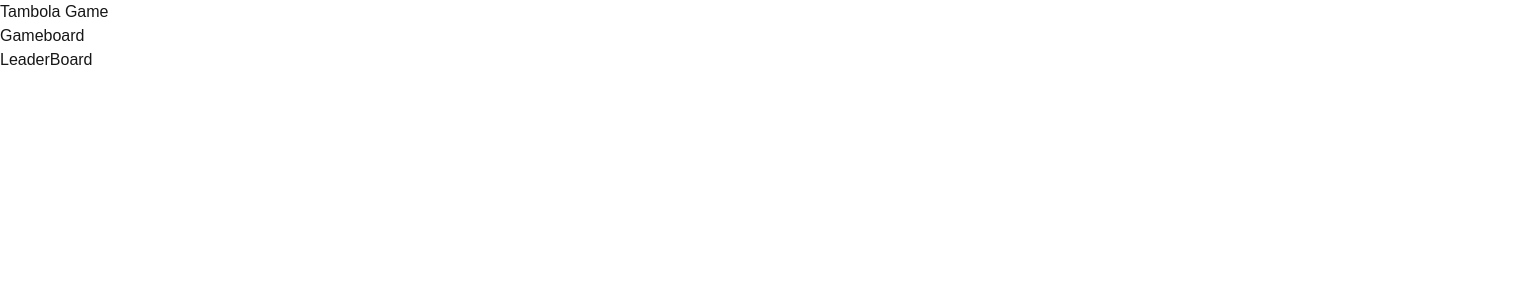
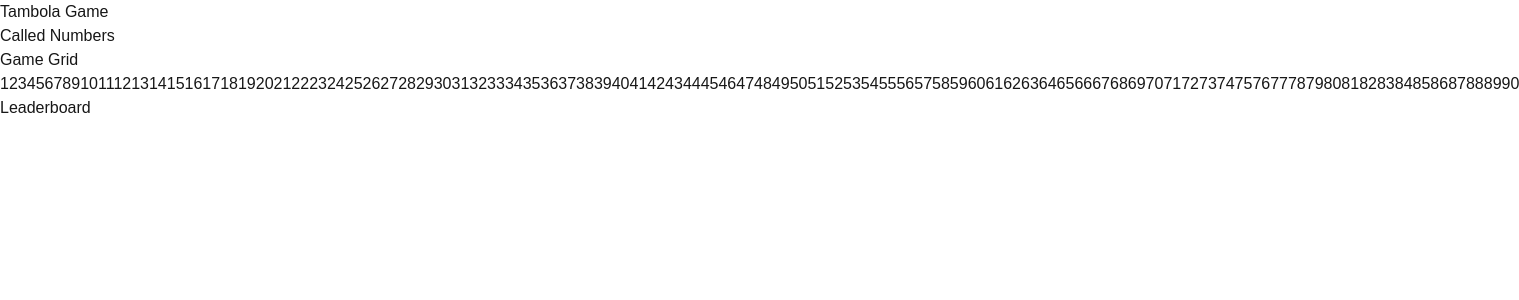
Before and after one commit to aman7thakurr/tambola-game, a Next.js app: page / in a window 1280 px wide. Shown: the top 300 px of the page, 1519 px wide, since content can reach past the window. Built offline with nearby package versions, Linux system fonts and the light colour scheme.

Commit message:
Add files via upload

```diff
--- a/src/app/game/GameBoard.tsx
+++ b/src/app/game/GameBoard.tsx
@@ -1,11 +1,41 @@
-import React from 'react'
+import { FC } from 'react';
 
-type Props = {}
-
-const Gameboard = (props: Props) => {
-  return (
-    <div>Gameboard</div>
-  )
+interface GameBoardProps {
+  calledNumbers: number[];
 }
 
-export default Gameboard
+const GameBoard: FC<GameBoardProps> = ({ calledNumbers }) => {
+  const generateGrid = () => {
+    const grid = [];
+    for (let i = 1; i <= 90; i++) {
+      grid.push(i);
+    }
+    return grid;
+  };
+
+  return (
+    <div className="game-board">
+      <h2>Called Numbers</h2>
+      <div className="called-numbers">
+        {calledNumbers.map((number) => (
+          <span key={number} className="called-number">
+            {number}
+          </span>
+        ))}
+      </div>
+      <h3>Game Grid</h3>
+      <div className="grid">
+        {generateGrid().map((number) => (
+          <span
+            key={number}
+            className={`grid-number ${calledNumbers.includes(number) ? 'marked' : ''}`}
+          >
+            {number}
+          </span>
+        ))}
+      </div>
+    </div>
+  );
+};
+
+export default GameBoard;
--- a/src/app/game/page.tsx
+++ b/src/app/game/page.tsx
@@ -6,8 +6,8 @@ const GamePage = () => {
   return (
     <div className="game-page">
       <h1>Tambola Game</h1>
-      <GameBoard />
-      <Leaderboard />
+      <GameBoard calledNumbers={[]} />
+      <Leaderboard players={[]} />
     </div>
   );
 };
--- a/src/app/leaderboard/LeaderBoard.tsx
+++ b/src/app/leaderboard/LeaderBoard.tsx
@@ -1,11 +1,22 @@
-import React from 'react'
+import { FC } from 'react';
 
-type Props = {}
-
-const LeaderBoard = (props: Props) => {
-  return (
-    <div>LeaderBoard</div>
-  )
+interface LeaderboardProps {
+  players: string[];
 }
 
-export default LeaderBoard
+const Leaderboard: FC<LeaderboardProps> = ({ players }) => {
+  return (
+    <div className="leaderboard">
+      <h3>Leaderboard</h3>
+      <ul>
+        {players.map((player, index) => (
+          <li key={index}>
+            {index + 1}. {player}
+          </li>
+        ))}
+      </ul>
+    </div>
+  );
+};
+
+export default Leaderboard;
```
Also changed, not shown: src/app/leaderboard/page.tsx (+10 -0 lines), src/app/lobby/page.tsx (+10 -0 lines), src/types/game.d.ts (+13 -0 lines).
